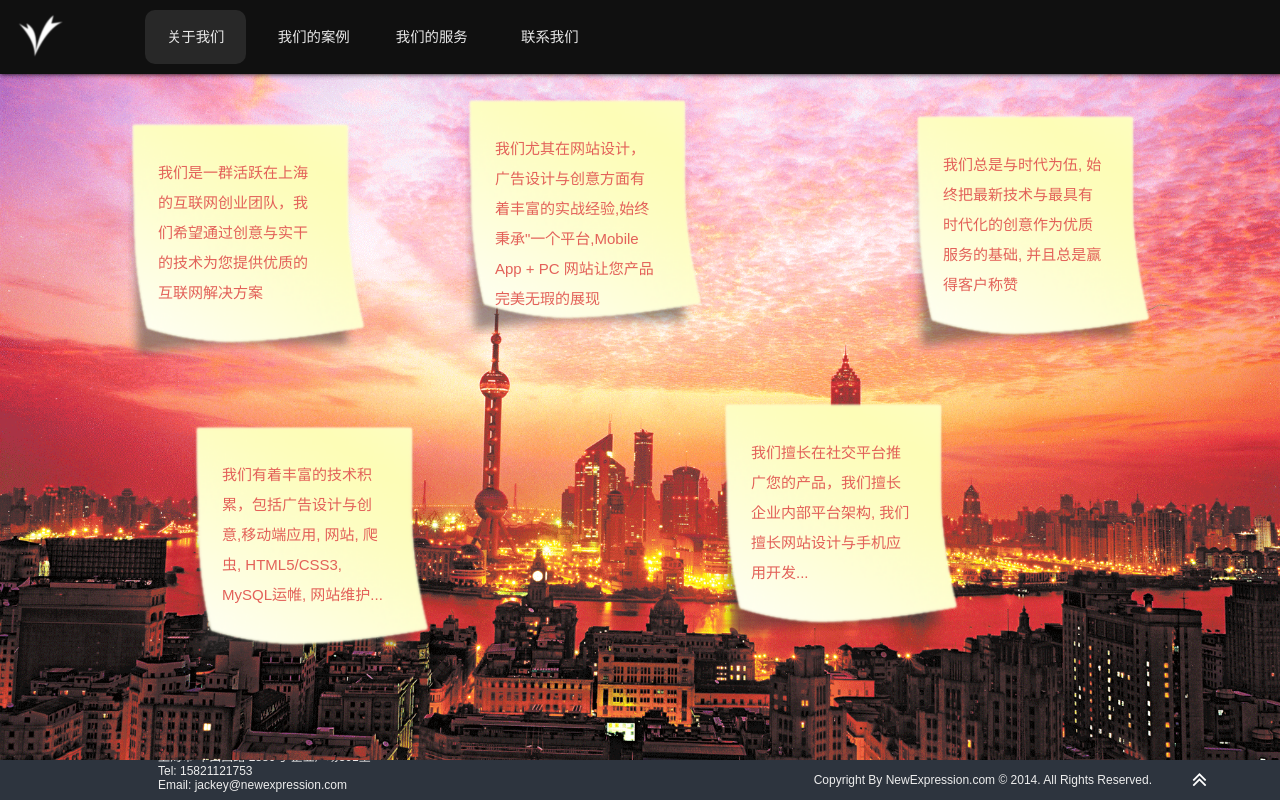
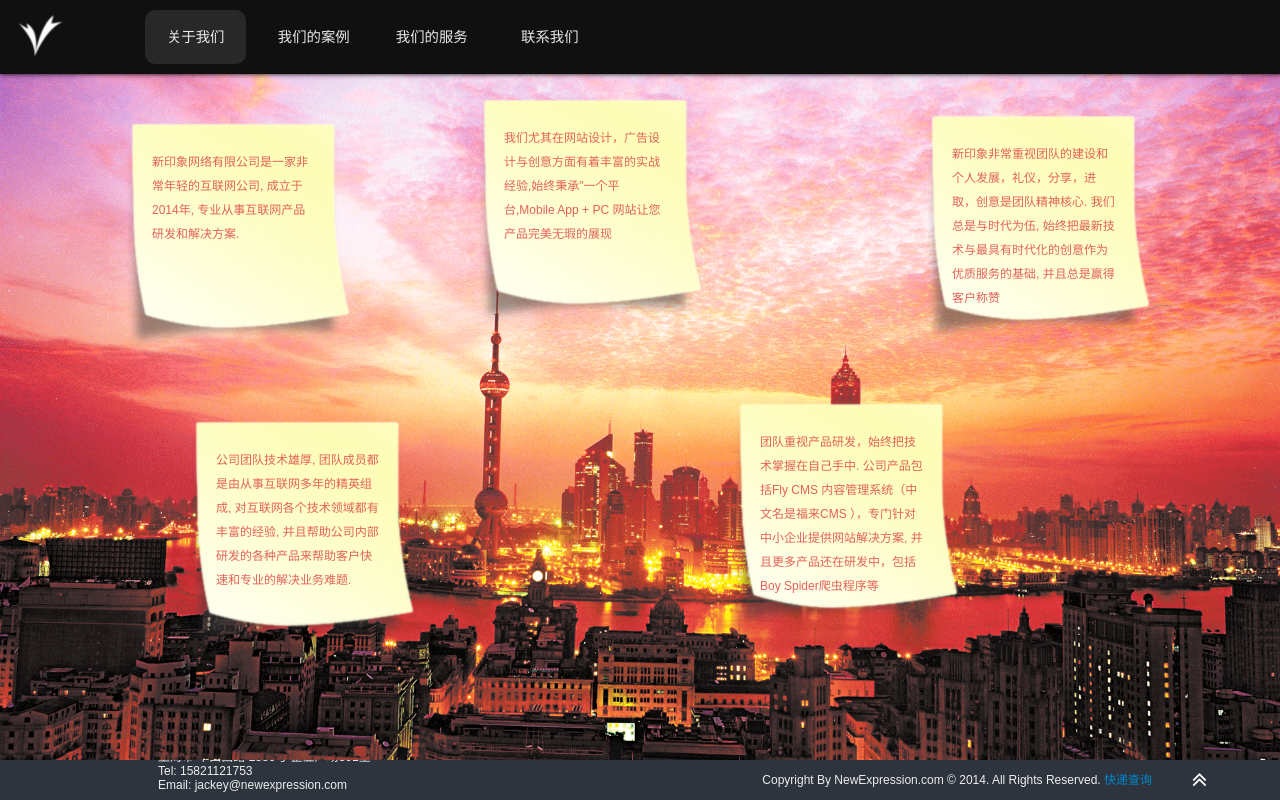
Before and after one commit to NewExpression/newexpressionwebsite, a PHP site: page / in a window 1280 px wide. Run offline with PHP 8.4, Linux system fonts and the light colour scheme.

Commit message:
更新快递查询友情链接

```diff
--- a/css/style.css
+++ b/css/style.css
@@ -395,7 +395,7 @@ ul.menu  a:hover {
   background-repeat: no-repeat;
   color: #e36159;
   text-align: left;
-  font-size: 15px;
+  font-size: 12px;
   background-size: 100%;
   cursor: pointer;
   line-height: 200%;
--- a/scripts/controller.js
+++ b/scripts/controller.js
@@ -96,16 +96,28 @@ angular.module("BonsdevApp.controllers", ["BonesApp.Directives"])
                 }];
 
                 $scope.services = [{
-                        thumbnail: "/misc/imgs/service1.png",
-                        title: "网站创意设计和开发",
-                        info: "网站创意带给用户以遐想, 设计带给用户便捷, 网站的架构和实现为客户的设想和市场计划提供强大的动力. 我们在网站方面积累了大量的经验, 包括Mobile App 设计和开发, 响应式网站设计和开发. 如果您有任何关于网站的需求和疑问, 可以向我们免费询问."
-                },{
                         thumbnail: "/misc/imgs/service2.png",
+                        techKeyword: "IOS, Android, App 设计, 智能应用",
                         title: "手机移动端开发",
                         info: "手机移动端作为最具有潮流和最具有改变现在互联网格局的平台, 我们为客户精心提供了定制各类手机应用的开发服务, 请告诉我们您的诉求, 我们将竭力服务让移动应用搭载您的产品启航在未来智能手机大海中."
                 },{
                         thumbnail: "/misc/imgs/service3.png",
+                        techKeyword: "Weibo, 微信公众平台, 微博企业应用, 社交推广, SEO",
                         title: "品牌推广和社交营销",
                         info: "近几年社交平台呈现百花齐放的姿态包括微博,腾讯微博,开心网,人人社交,微信等等, 公司因此为客户提供社交平台集成服务, 通过集成把您的产品推广到各个平台去,利用粉丝营销的技术提高用户黏度, 扩大市场和提高产品口碑."
+                },  {
+                    thumbnail: "",
+                    title: "电子商务网站建设",
+                    info: "我们基于全球最大的开源电子商城系统 Magento为企业提供优质的电子商务网站建设业务，系统功能包括订单，产品分类，多币种管理，物流服务管理等功能.  不管您是服装厂家还是运动鞋厂家，甚至是酒店企业，都可以选择我们的电子商务网站建设方案；灵活和强大是我们的电子商务网站的服务优势。",
+                    techKeyword: "PHP, CSS, HTML5, JAVASCRIPT, Magento, MySQL",
+                },  {
+                    thumbnail: "/misc/imgs/service1",
+                    title: "网站建设",
+                    info: "公司内部通过研发Fly CMS 内容管理系统 为企业网站建设提供优质的解决方案，不管是网站设计阶段，还是网站研发阶段，整个网站研发过程我们都会投入百分之一百的精力让您的网站与众不同和出彩。我们还可以为客户开发基于 Drupal 的内容网站，这样不管您网站有多复杂，内容多样，我们都可以让您应付自如.",
+                    techKeyword: "PHP, CSS3, HTML5, Angular.js , MySQL, Drupal, Yii Framework",
+                }, {
+                    thumbnail: "",
+                    title: "创意设计",
+                    info: "我们的设计师总是能在各种细节中找到创意灵感，设计总是简洁，大气.  我们不喜欢复杂，我们崇尚简单，我们相信简单需要智慧.创意设计服务包括企业AI, 企业Logo, 创意网站设计, 企业海报设计，企业日历设计，企业T-shirt设计.",
                 }];
 	});
--- a/templates/index.html
+++ b/templates/index.html
@@ -14,11 +14,12 @@
   <!-- 关于我们 -->
   <div class="section section1">
     <div class="wrapper">
-      <p class="p1">我们是一群活跃在上海的互联网创业团队，我们希望通过创意与实干的技术为您提供优质的互联网解决方案</p>
-      <p class="p2">我们有着丰富的技术积累，包括广告设计与创意,移动端应用, 网站, 爬虫, HTML5/CSS3, MySQL运帷, 网站维护...</p>
+      <p class="p1">新印象网络有限公司是一家非常年轻的互联网公司, 成立于2014年, 专业从事互联网产品研发和解决方案.</p>
+      <p class="p2">公司团队技术雄厚,   团队成员都是由从事互联网多年的精英组成, 对互联网各个技术领域都有丰富的经验, 并且帮助公司内部研发的各种产品来帮助客户快速和专业的解决业务难题.</p>
       <p class="p3">我们尤其在网站设计，广告设计与创意方面有着丰富的实战经验,始终秉承"一个平台,Mobile App + PC 网站让您产品完美无瑕的展现</p>
-      <p class="p4">我们擅长在社交平台推广您的产品，我们擅长企业内部平台架构, 我们擅长网站设计与手机应用开发...</p>
-      <p class="p5">我们总是与时代为伍, 始终把最新技术与最具有时代化的创意作为优质服务的基础, 并且总是赢得客户称赞</p>
+      <p class="p4">团队重视产品研发，始终把技术掌握在自己手中. 公司产品包括Fly CMS 内容管理系统（中文名是福来CMS ），专门针对中小企业提供网站解决方案, 并且更多产品还在研发中，包括Boy Spider爬虫程序等
+  </p>
+      <p class="p5">新印象非常重视团队的建设和个人发展，礼仪，分享，进取，创意是团队精神核心. 我们总是与时代为伍, 始终把最新技术与最具有时代化的创意作为优质服务的基础, 并且总是赢得客户称赞</p>
     </div>
   </div>
   <!-- 关于我们结束 -->
@@ -55,7 +56,7 @@
               <div class="contact-us-btn">与我们取得联系</div>
           </div>
           <div class="services-con">
-              <ul class="items" >
+              <ul class="items clearfix" >
                   <li class="item clearfix" ng-repeat="item in services">
                         <div class="icon">
                             <img src="{{item.thumbnail}}" alt="" />
@@ -63,6 +64,8 @@
                         <div class="info">
                             <h3>{{item.title}}</h3>
                             <div class="text">{{item.info}}</div>
+                            <div class="value">{{item.value}}</div>
+                            <div class="tech-keyword"><span class="label">技术关键字</span>&nbsp;{{item.techKeyword}}</div>
                         </div>
                   </li>
               </ul>
@@ -132,7 +135,7 @@
       </ul>
     </div>
     <div class="copyright clearfix">
-        Copyright By NewExpression.com &copy; 2014. All Rights Reserved.
+        Copyright By NewExpression.com &copy; 2014. All Rights Reserved. <a href="http://m.kuaidi100.com">快递查询</a>
     </div>
     <div class="upper"><i class="fa fa-angle-double-up"></i></div>
   </div>
```
Also changed, not shown: other parts of css/style.css (+17 -17 lines), misc/imgs/bug_buddy.png (added), 1 other file. Lines whose indentation alone changed are shown as unchanged.
